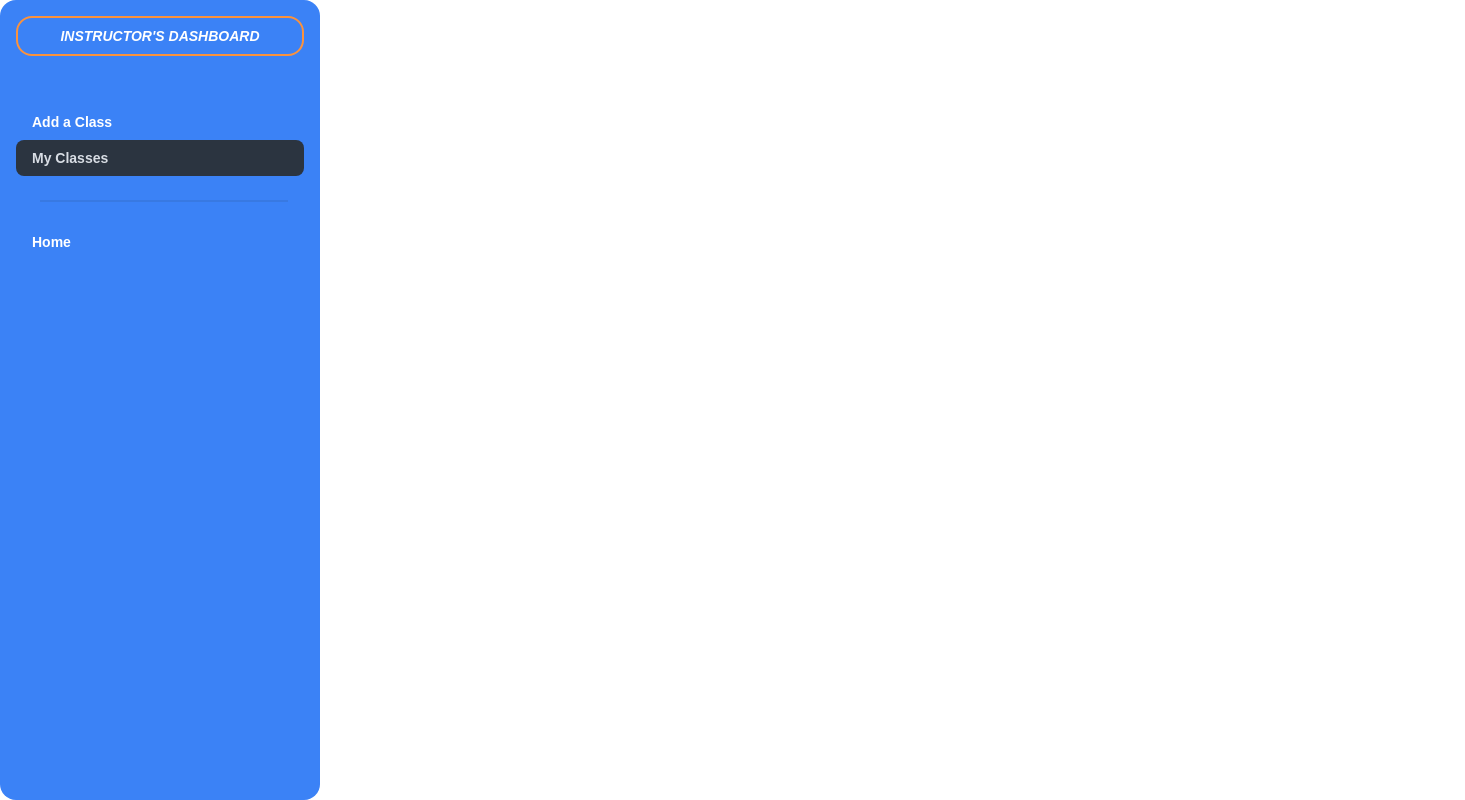
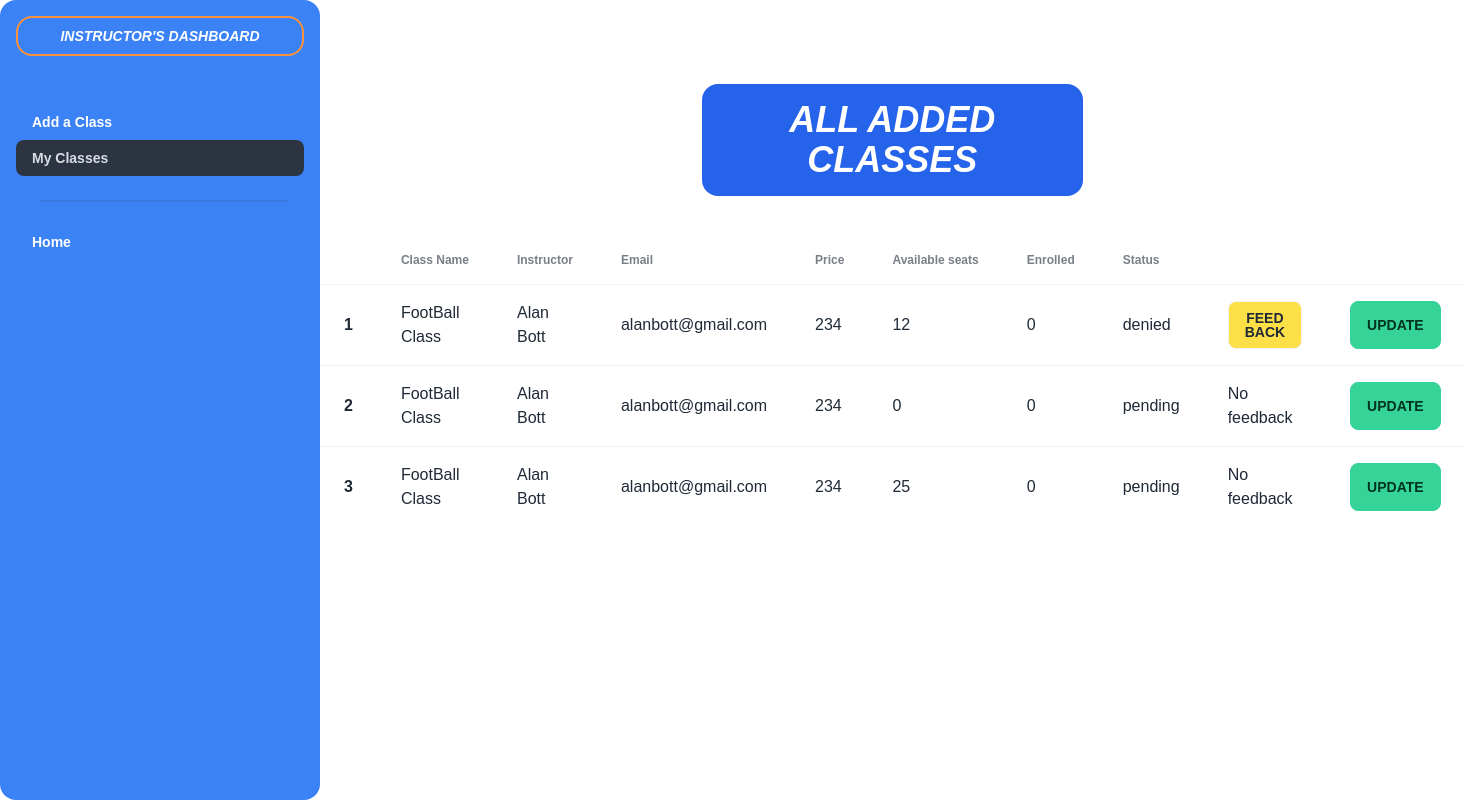
Before and after one commit to ananta6d595/VFLY-Sports-Camp-client, a React (Vite) app: page /dashboard/instructorClasses in a window 1280 px wide. Shown: the whole page, 1465 px wide, since content can reach past the window. Built offline with nearby package versions, Linux system fonts and the light colour scheme.

Commit message:
instructor added class list added

```diff
--- a/src/components/SectionTitle.jsx
+++ b/src/components/SectionTitle.jsx
@@ -1,7 +1,7 @@
 const SectionTitle = ({ heading, subHeading }) => {
     return (
         <div className="mx-auto text-center md:w-4/12 py-10">
-            <h3 className="text-4xl font-bold bg-blue-600 text-white rounded-2xl uppercase py-4">
+            <h3 className="text-4xl font-bold italic bg-blue-600 text-white rounded-2xl uppercase py-4">
                 {heading}
             </h3>
             {subHeading && (
--- a/src/pages/DashBoard/AddClass.jsx
+++ b/src/pages/DashBoard/AddClass.jsx
@@ -25,6 +25,7 @@ const AddClass = () => {
                             {...register("className")}
                         />
                     </div>
+                    {/* // TODO: Upload image in imgbb */}
                     <div className="mb-9">
                         <h4 className="italic"> Upload Image </h4>
                         <input
--- a/src/pages/DashBoard/InstructorClasses.jsx
+++ b/src/pages/DashBoard/InstructorClasses.jsx
@@ -1,8 +1,88 @@
+import SectionTitle from "../../components/SectionTitle";
 
+/*  Each Class will show relevant information, including **pending/ approved/ denied** status, **Total Enrolled Students**, **Feedback** & **Update button**.
+    - **Total Enrolled Students:** Initially it will be zero. If any student has successfully booked the Class, show the total number of students.
+    - **Feedback:**
+        - There will be no feedback if the Class is in pending or approved status.
+        - If the Class is in the denied state by the admin, at that time, an admin can write feedback explaining why the Class was denied, which will appear in the feedback column. */
 const InstructorClasses = () => {
+    const classes = [
+        {
+            image: "https://images.squarespace-cdn.com/content/v1/5a2cd298f43b551b489d04fd/1583258826725-80C4PC5NSS5SNSZT1C1F/Senior-Alek-13.JPG-2.jpg?format=1000w",
+            name: "FootBall Class",
+            instructor: "Alan Bott",
+            email: "alanbott@gmail.com",
+            seats_available: 12,
+            enrolled: 0,
+            status: "denied",
+            feedback:
+                "Lorem ipsum dolor sit amet consectetur adipisicing elit. Quod deleniti ratione nobis hic nulla? Fugit, voluptatibus quidem, facere velit a voluptatum est distinctio eaque architecto incidunt nulla eius necessitatibus mollitia.",
+            price: 234,
+        },
+        {
+            image: "https://images.squarespace-cdn.com/content/v1/5a2cd298f43b551b489d04fd/1583258826725-80C4PC5NSS5SNSZT1C1F/Senior-Alek-13.JPG-2.jpg?format=1000w",
+            name: "FootBall Class",
+            instructor: "Alan Bott",
+            email: "alanbott@gmail.com",
+            seats_available: 0,
+            enrolled: 0,
+            status: "pending",
+            feedback: "",
+            price: 234,
+        },
+        {
+            image: "https://static.wixstatic.com/media/70ef0f_39572f6d49be4dcf8426156377dcab39~mv2.png/v1/fill/w_864,h_486,al_c,q_90,usm_0.66_1.00_0.01,enc_auto/summer%20camp%20free%20kick%202023.png",
+            name: "FootBall Class",
+            instructor: "Alan Bott",
+            email: "alanbott@gmail.com",
+            seats_available: 25,
+            enrolled: 0,
+            status: "pending",
+            feedback:
+                "",
+            price: 234,
+        },
+    ];
     return (
         <div>
-
+            <div className="pt-2"></div>
+            <SectionTitle heading={"All Added Classes"}></SectionTitle>
+            <div className="overflow-x-auto">
+                <table className="table table-xs md:table-md lg:table-lg">
+                    <thead>
+                        <tr>
+                            <th></th>
+                            <th>Class Name</th>
+                            <th>Instructor</th>
+                            <th>Email</th>
+                            <th>Price</th>
+                            <th>Available seats</th>
+                            <th>Enrolled</th>
+                            <th>Status</th>
+                            <th></th>
+                            <th></th>
+                        </tr>
+                    </thead>
+                    <tbody>
+                        {classes.map((classDetail, index) => {
+                            return (
+                                <tr key={index}>
+                                    <th>{index + 1}</th>
+                                    <td>{classDetail.name}</td>
+                                    <td>{classDetail.instructor}</td>
+                                    <td>{classDetail.email}</td>
+                                    <td>{classDetail.price}</td>
+                                    <td>{classDetail.seats_available}</td>
+                                    <td>{classDetail.enrolled}</td>
+                                    <td>{classDetail.status}</td>
+                                    <td>{classDetail.status == "denied" ? <button className="btn bg-yellow-300">Feed Back</button> : "No feedback"}</td>
+                                    <td><button className="btn btn-success">Update</button></td>
+                                </tr>
+                            );
+                        })}
+                    </tbody>
+                </table>
+            </div>
         </div>
     );
 };
```
